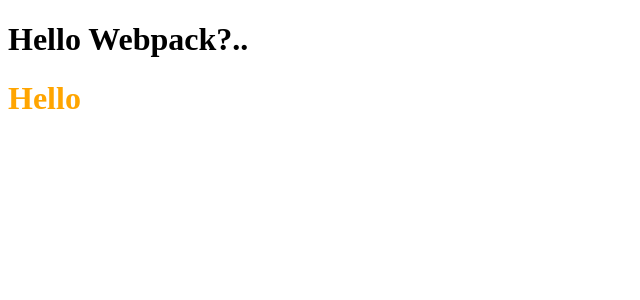
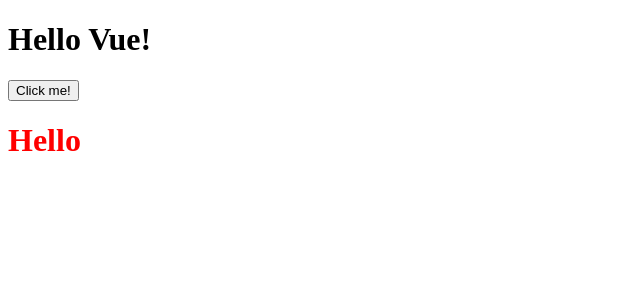
Before and after one commit to SoJuSo/prgrms_vue, a Vue app: page / in a window 1280 px wide. Shown: the top 300 px of the page, without its empty margins (0-640 px from the left). Built offline with nearby package versions, Linux system fonts and the light colour scheme; the HTML template or start-up script is replaced by a standard one.

Commit message:
Add components

```diff
--- a/src/App.vue
+++ b/src/App.vue
@@ -1,32 +1,14 @@
 <template>
-  <h1
-    v-if="msg"
-    class="message"
-    @click="log">
-    {{ msg }}
-  </h1>
-  <div></div>
-  <div></div>
+  <h1>Hello Vue!</h1>
+  <Btn />
   <Hello />
 </template>
 
 <script>
-// import Hello from "./components/Hello.vue"; //이게 문제가 될 수 있다.
-import Hello from '~/components/Hello' // ?????????????
+import Hello from "./components/Hello.vue";
 export default {
   components: {
     Hello,
   },
-  data() {
-    return {
-      msg: 'Hello Webpack?..',
-    }
-  },
-  methods: {
-    log() {
-      window.addEventListener()
-      document.querySelector()
-    },
-  },
-}
+};
 </script>
--- /dev/null
+++ b/src/components/Btn.vue
@@ -0,0 +1,13 @@
+<template>
+  <button @click="log">Click me!</button>
+</template>
+
+<script>
+export default {
+  methods: {
+    log() {
+      console.log("click");
+    },
+  },
+};
+</script>
--- a/src/components/Hello.vue
+++ b/src/components/Hello.vue
@@ -3,7 +3,7 @@
 </template>
 
 <style scoped lang="scss">
-$color: orange;
+$color: red;
 h1 {
   color: $color;
 }
--- a/src/main.js
+++ b/src/main.js
@@ -1,5 +1,9 @@
-import * as Vue from "vue";
-// import { createApp } from "vue";
-import App from "./App.vue";
+// import * as Vue from "vue";
+import { createApp } from "vue";
+import App from "~/App";
+import Btn from "~/components/Btn";
 
-Vue.createApp(App).mount("#app");
+const app = createApp(App);
+app.component("Btn", Btn);
+app.mount("#app");
+// createApp
```
